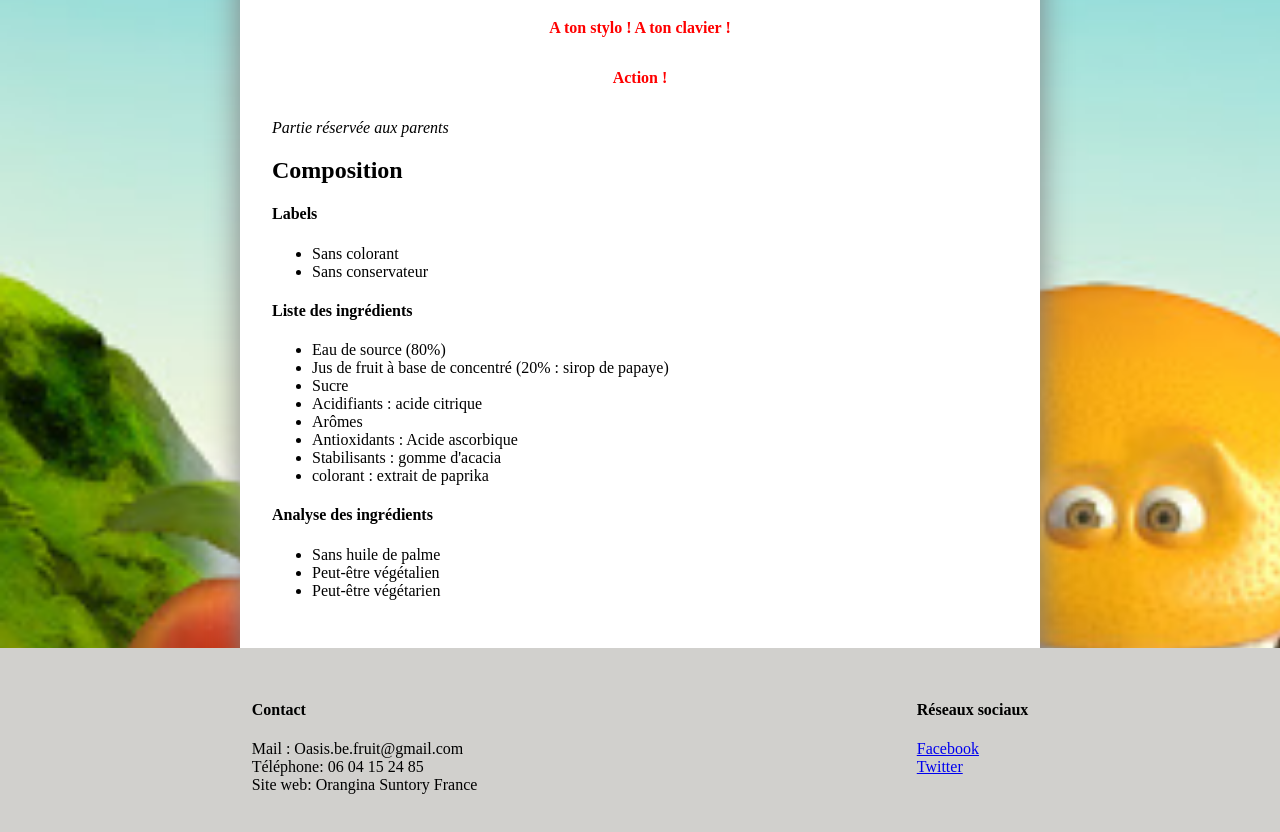
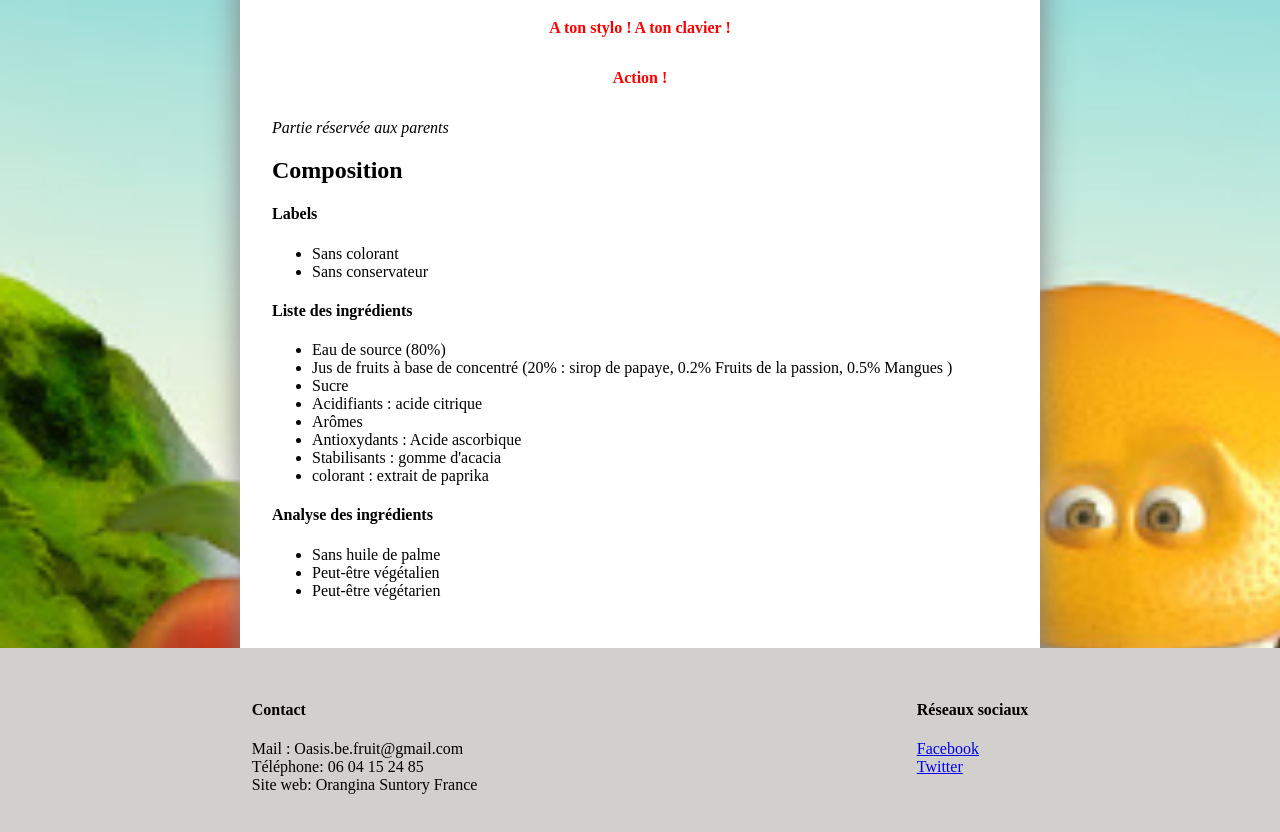
Before and after one commit to Cosmos248/cosmos248.github.io, a plain HTML site: page index.html in a window 1280 px wide. Shown: the part 899-1731 px from the top of the page. Drawn offline with Linux system fonts and the light colour scheme.

Commit message:
Add files via upload

```diff
--- a/index.html
+++ b/index.html
@@ -90,11 +90,11 @@
         <h4>Liste des ingrédients</h4>
         <ul>
             <li>Eau de source (80%)</li>
-            <li>Jus de fruit à base de concentré (20% : sirop de papaye)</li>
+            <li>Jus de fruits à base de concentré (20% : sirop de papaye, 0.2% Fruits de la passion, 0.5% Mangues )</li>
             <li>Sucre</li>
             <li>Acidifiants : acide citrique</li>
             <li>Arômes</li>
-            <li>Antioxidants : Acide ascorbique</li>
+            <li>Antioxydants : Acide ascorbique</li>
             <li>Stabilisants : gomme d'acacia</li>
             <li>colorant : extrait de paprika</li>
         </ul>
```
